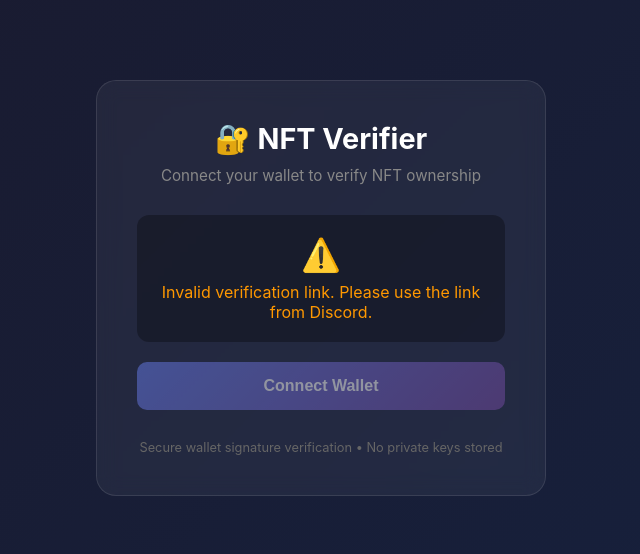
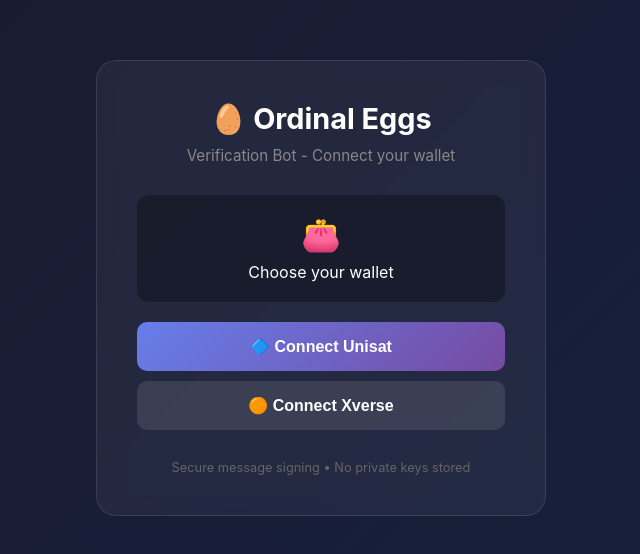
Before and after one commit to hammadbtc/asset-verification-bot, a website: page web/index.html in a window 1280 px wide. Shown: the part 112-666 px from the top of the page, without its empty margins (319-959 px from the left). Drawn offline with Linux system fonts and the light colour scheme.

Commit message:
Update UI: Ordinal Eggs branding, direct wallet buttons (Unisat/Xverse), skip Leather

```diff
--- a/web/index.html
+++ b/web/index.html
@@ -3,7 +3,7 @@
 <head>
     <meta charset="UTF-8">
     <meta name="viewport" content="width=device-width, initial-scale=1.0">
-    <title>NFT Ownership Verifier</title>
+    <title>Ordinal Eggs Verification Bot</title>
     <style>
         * { margin: 0; padding: 0; box-sizing: border-box; }
         body {
@@ -168,12 +168,12 @@
 </head>
 <body>
     <div class="container">
-        <h1>🔐 NFT Verifier</h1>
-        <p class="subtitle">Connect your wallet to verify NFT ownership</p>
+        <h1>🥚 Ordinal Eggs</h1>
+        <p class="subtitle">Verification Bot - Connect your wallet</p>
 
         <div class="status" id="status">
             <div class="status-icon">👛</div>
-            <div>Connect your wallet to begin</div>
+            <div>Choose your wallet</div>
         </div>
 
         <div id="wallet-section" class="hidden">
@@ -187,9 +187,16 @@
             </div>
         </div>
 
-        <button class="btn-primary" id="connect-btn" onclick="connectWallet()">
-            Connect Wallet
-        </button>
+        <!-- Wallet buttons shown directly -->
+        <div id="wallet-buttons">
+            <button class="btn-primary" id="unisat-btn" onclick="connectSpecificWallet('unisat')">
+                🔷 Connect Unisat
+            </button>
+
+            <button class="btn-secondary" id="xverse-btn" onclick="connectSpecificWallet('xverse')">
+                🟠 Connect Xverse
+            </button>
+        </div>
 
         <button class="btn-primary hidden" id="verify-btn" onclick="verifyOwnership()">
             Sign & Verify
@@ -200,7 +207,7 @@
         </button>
 
         <div class="footer">
-            Secure wallet signature verification • No private keys stored
+            Secure message signing • No private keys stored
         </div>
     </div>
 
@@ -215,46 +222,65 @@
         let userNFTs = [];
 
         const statusEl = document.getElementById('status');
-        const connectBtn = document.getElementById('connect-btn');
+        const unisatBtn = document.getElementById('unisat-btn');
+        const xverseBtn = document.getElementById('xverse-btn');
         const verifyBtn = document.getElementById('verify-btn');
         const disconnectBtn = document.getElementById('disconnect-btn');
+        const walletButtons = document.getElementById('wallet-buttons');
         const walletSection = document.getElementById('wallet-section');
         const walletAddressEl = document.getElementById('wallet-address');
-        const nftSection = document.getElementById('nft-section');
-        const nftGrid = document.getElementById('nft-grid');
 
         // Check for session
         if (!sessionId || !userId) {
             statusEl.innerHTML = '<div class="status-icon">⚠️</div><div class="warning">Invalid verification link. Please use the link from Discord.</div>';
-            connectBtn.disabled = true;
+            unisatBtn.disabled = true;
+            xverseBtn.disabled = true;
+        }
+
+        // Check wallet availability on load
+        if (!window.unisat) {
+            unisatBtn.disabled = true;
+            unisatBtn.textContent = '🔷 Unisat (not installed)';
+            unisatBtn.style.opacity = '0.5';
+        }
+
+        if (!window.bitcoin?.xverse) {
+            xverseBtn.disabled = true;
+            xverseBtn.textContent = '🟠 Xverse (not installed)';
+            xverseBtn.style.opacity = '0.5';
         }
 
         function updateStatus(icon, message, type = '') {
             statusEl.innerHTML = `<div class="status-icon">${icon}</div><div class="${type}">${message}</div>`;
         }
 
-        // Available wallets
-        const wallets = [];
-        if (window.unisat) wallets.push({ id: 'unisat', name: 'Unisat', icon: '🔷' });
-        if (window.bitcoin?.xverse) wallets.push({ id: 'xverse', name: 'Xverse', icon: '🟠' });
-        if (window.StacksProvider) wallets.push({ id: 'leather', name: 'Leather', icon: '🟣' });
+        async function connectSpecificWallet(walletType) {
+            updateStatus('⏳', `Connecting to ${walletType}...`);
 
-        async function connectWallet() {
-            // Show wallet picker if multiple options
-            if (wallets.length > 1) {
-                showWalletPicker();
-                return;
+            try {
+                if (walletType === 'unisat' && window.unisat) {
+                    const accounts = await window.unisat.requestAccounts();
+                    connectedWallet = { type: 'unisat', address: accounts[0] };
+                } else if (walletType === 'xverse' && window.bitcoin?.xverse) {
+                    const response = await window.bitcoin.xverse.connect();
+                    connectedWallet = { type: 'xverse', address: response.address };
+                } else {
+                    throw new Error('Wallet not available');
+                }
+
+                walletAddressEl.textContent = connectedWallet.address;
+                walletSection.classList.remove('hidden');
+                walletButtons.classList.add('hidden');
+                disconnectBtn.classList.remove('hidden');
+
+                // Fetch and categorize NFTs
+                await fetchAndDisplayNFTs();
+
+            } catch (err) {
+                console.error('Connection error:', err);
+                updateStatus('❌', 'Connection failed: ' + err.message, 'error');
             }
-
-            if (wallets.length === 1) {
-                await connectSpecificWallet(wallets[0].id);
-                return;
-            }
-
-            updateStatus('📱', 'Install Unisat, Xverse, or Leather wallet', 'warning');
         }
-
-        function showWalletPicker() {
             const walletList = wallets.map(w =>
                 `<button class="wallet-option" onclick="connectSpecificWallet('${w.id}')">${w.icon} ${w.name}</button>`
             ).join('');
@@ -394,13 +420,11 @@
             connectedWallet = null;
             userNFTs = [];
             walletSection.classList.add('hidden');
-            nftSection.classList.add('hidden');
-            connectBtn.classList.remove('hidden');
-            connectBtn.disabled = false;
+            walletButtons.classList.remove('hidden');
             verifyBtn.classList.add('hidden');
             verifyBtn.disabled = false;
             disconnectBtn.classList.add('hidden');
-            updateStatus('👛', 'Connect your wallet to begin');
+            updateStatus('👛', 'Choose your wallet');
         }
     </script>
 </body>
```
